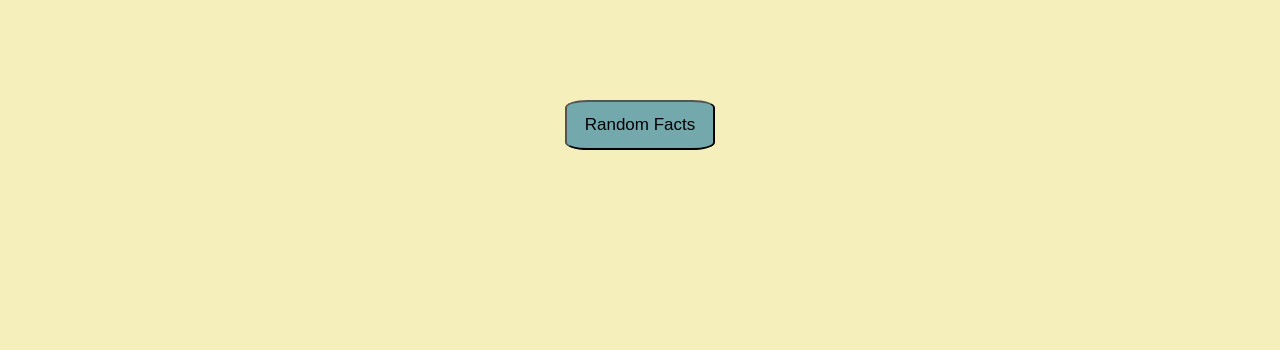
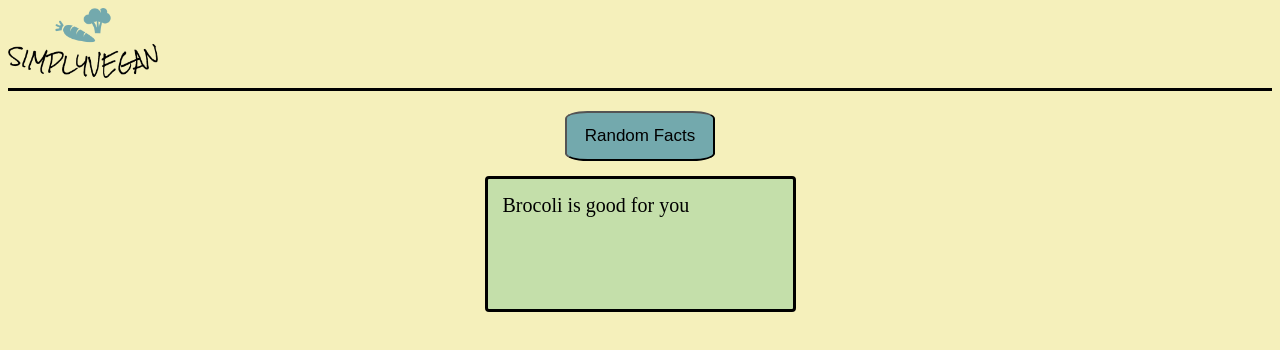
Before and after one commit to PBadila/simplyvegan-frontEnd, a plain HTML site: page html/index.html in a window 1280 px wide. Drawn offline with Linux system fonts and the light colour scheme; a web font is replaced by a local one.

Commit message:
added logo and text box, about to work on fetch and javascript with AJ

```diff
--- a/css/style.css
+++ b/css/style.css
@@ -1,4 +1,4 @@
-font-family: 'Kelly Slab', cursive;
+/* font-family: 'Kelly Slab', cursive; */
 header {
     font-family: 'Rock Salt', cursive;
 }
@@ -7,11 +7,23 @@ body{
     background-color: #F5F0BB;
 }
 
+#container {
+    height: 80px;
+    border-bottom: black;
+    border-bottom-style: solid;
+
+}
+
+#logo {
+    height: 69.6px;
+    width: 150px;
+}
+
 .facts {
     display: flex;
-    height: 89vh;
-    justify-content: center;
-    margin: 100px;
+    align-items: center;
+    flex-direction: column;
+    padding: 20px;
 }
 
 #factsBtn {
@@ -24,6 +36,16 @@ body{
     background-color: #73A9AD;
 }
 
-#textBox {
-
+.textBox {
+    justify-content: center;
+    align-items: center;
+    background-color: #C4DFAA ;
+    border-radius:4px;
+    font-size: 20px;
+    padding:15px;
+    margin:15px;
+    width: 275px;
+    height: 100px;
+    border-color: black;
+    border-style: solid;
 }
--- a/html/index.html
+++ b/html/index.html
@@ -13,22 +13,25 @@
 </head>
 
 <body>
-    <!-- <nav>
+    <nav>
         <div id="container">
             <div id="logo">
-                <img src="simplyvegan-low-resolution-logo-color-on-transparent-background (2).png" alt="">
+                <img src="/content/simplyvegan-low-resolution-logo-color-on-transparent-background (2).png" alt=""
+                    height="69.6" width="150">
             </div>
-            <div id="menu">
-
+            <div class="hamburger">
+                <span class="bar"></span>
+                <span class="bar"></span>
+                <span class="bar"></span>
             </div>
         </div>
-    </nav> -->
+    </nav>
 
 
     <main>
         <div class="facts">
             <button type="click" id="factsBtn">Random Facts</button>
-            <div id='textBox'></div>
+            <div class='textBox'>Brocoli is good for you</div>
         </div>
     </main>
 
--- a/javascript/script.js
+++ b/javascript/script.js
@@ -0,0 +1,6 @@
+const factsBtn = document.getElementById("factsBtn")
+const textBox = document.getElementById("textBox")
+
+factsBtn.addEventListener('click', () => {
+
+})
```
